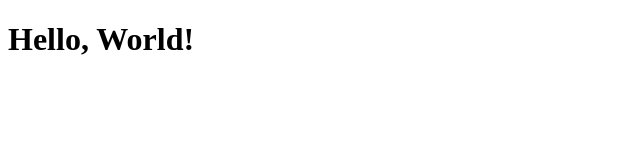
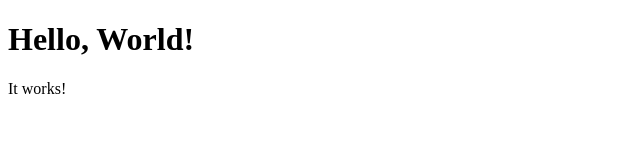
Before and after one commit to MallevS/Part3, a plain HTML site: page index.html in a window 1280 px wide. Shown: the full height of the page, 0-640 px from the left. Drawn offline with Linux system fonts and the light colour scheme.

Commit message:
Update index.html

```diff
--- a/index.html
+++ b/index.html
@@ -5,5 +5,6 @@
 </head>
 <body>
 	<h1>Hello, World!</h1>
-</body>
+	<p>It works!</p>
+	</body>
 </html>
```
